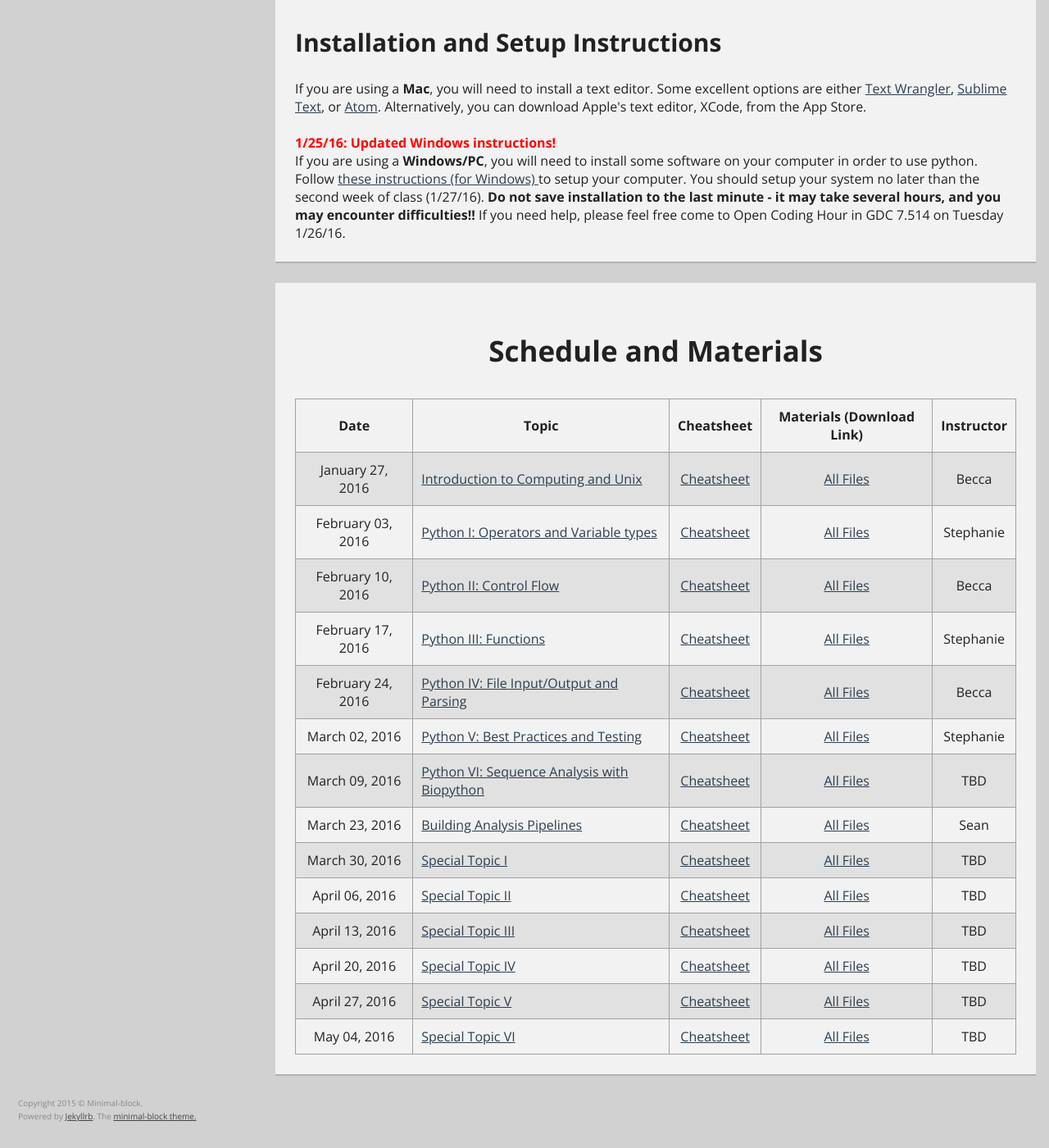
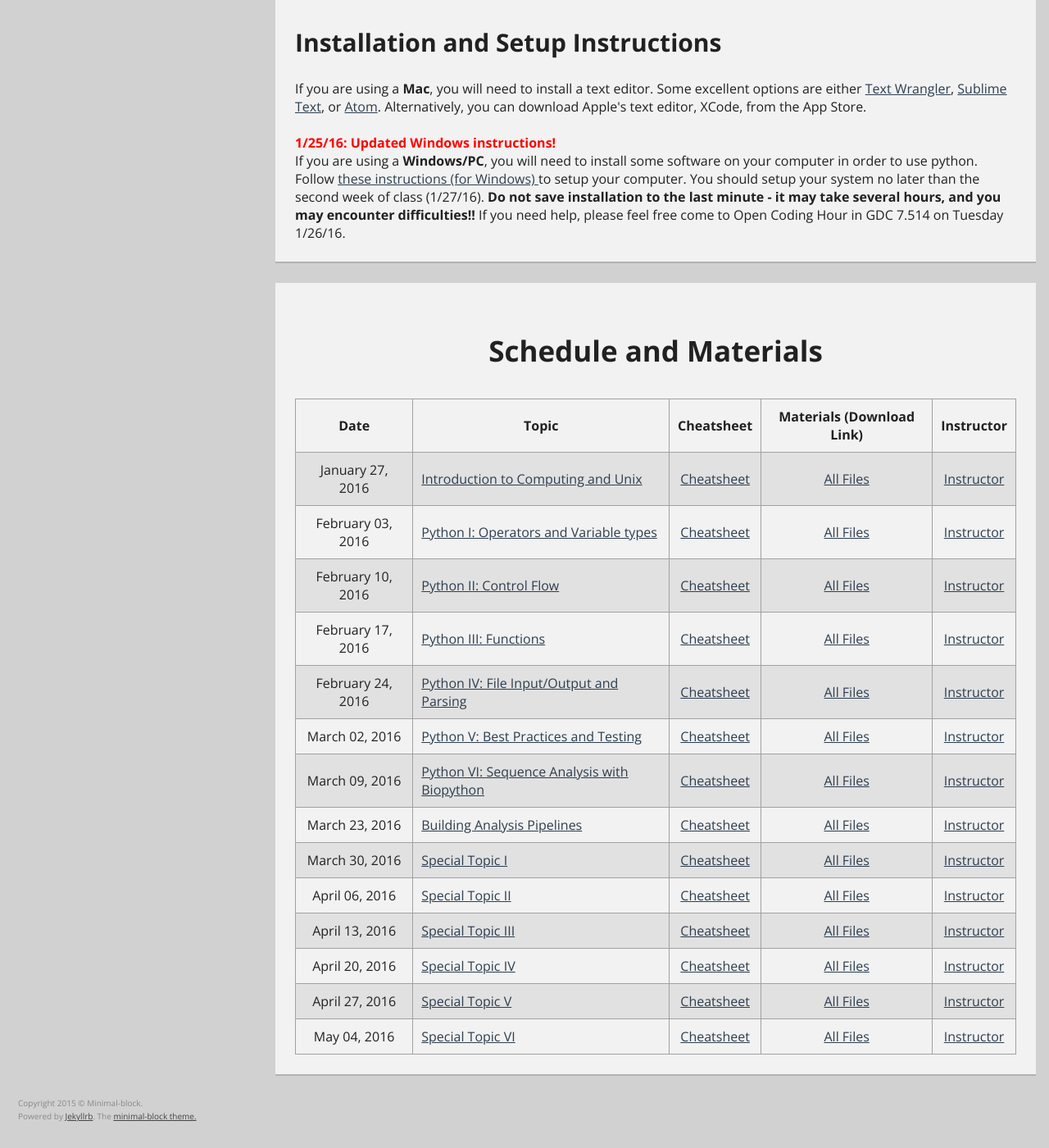
Before and after one commit to CCBBatUT/Biocomputing_Spring2016, a Jekyll site: the page built from index.html, in a window 1280 px wide and 1400 px high, scrolled down 454 px. Shown: the whole window at 82% size. Built offline with Jekyll 4.4.1, drawn with Linux system fonts in a browser that asks for light colours.

Commit message:
front page update

```diff
--- a/index.html
+++ b/index.html
@@ -43,7 +43,7 @@ layout: default
                  <td align="left"> <a href="{{ site.baseurl }}{{ post.url }}" title="{{ post.title }}">{{ post.title }}</a> </td>
                  <td> <a href="{{ post.cheatsheet }}">Cheatsheet</a></td>
                  <td> <a href="{{ post.materials }}">All Files</a></td>
-                 <td> {{ post.instructor }} </td>
+                 <td> <a href="{{ post.instructor }}">Instructor</a></td>
               </tr>
 
         {% endfor %}
```
